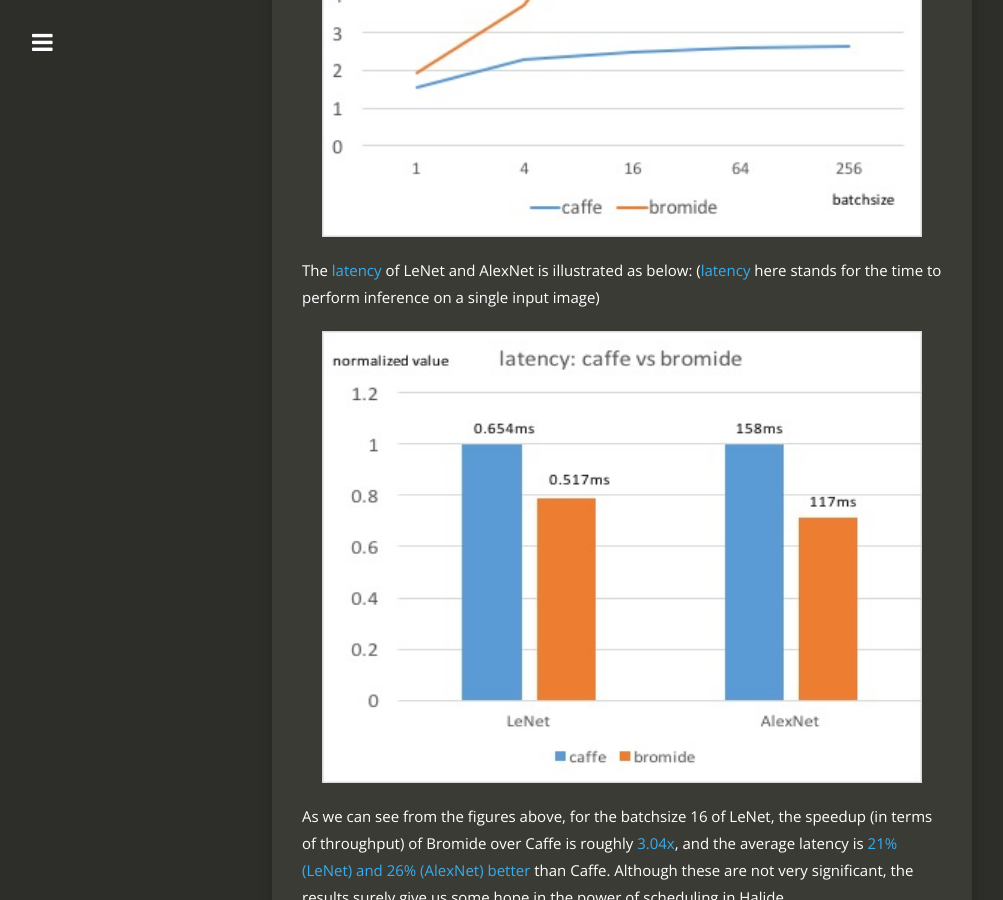
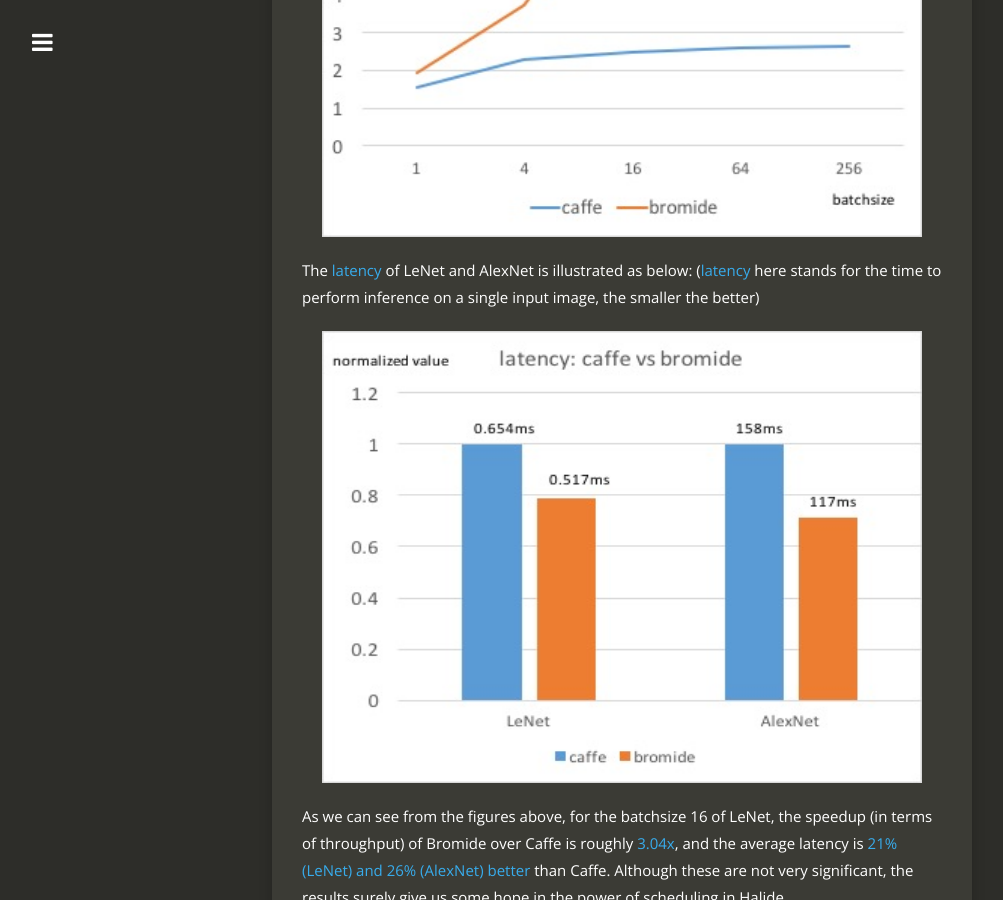
Before and after one commit to vanryan/vanryan.github.io, a Jekyll site: the page built from 15418-finalreport.html, in a window 1280 px wide and 900 px high, scrolled down 2106 px. Shown: the whole window, without its empty margins (18-1021 px from the left). Built offline with Jekyll 4.4.1, drawn with Linux system fonts in a browser that asks for light colours; nearby versions of some CDN libraries.

Commit message:
final_profile_table

```diff
--- a/15418-finalreport.html
+++ b/15418-finalreport.html
@@ -69,7 +69,7 @@
 <br/><br/>
 
 <p class="parag-418">
-The <span class="imp">latency</span> of LeNet and AlexNet is illustrated as below: (<span class="imp">latency</span> here stands for the time to perform inference on a single input image)
+The <span class="imp">latency</span> of LeNet and AlexNet is illustrated as below: (<span class="imp">latency</span> here stands for the time to perform inference on a single input image, the smaller the better)
 </p>
 <img src="{{ site.baseurl }}/resources/latency.jpg" alt="latency" height="452" width="600" />
 <br/><br/>
```
